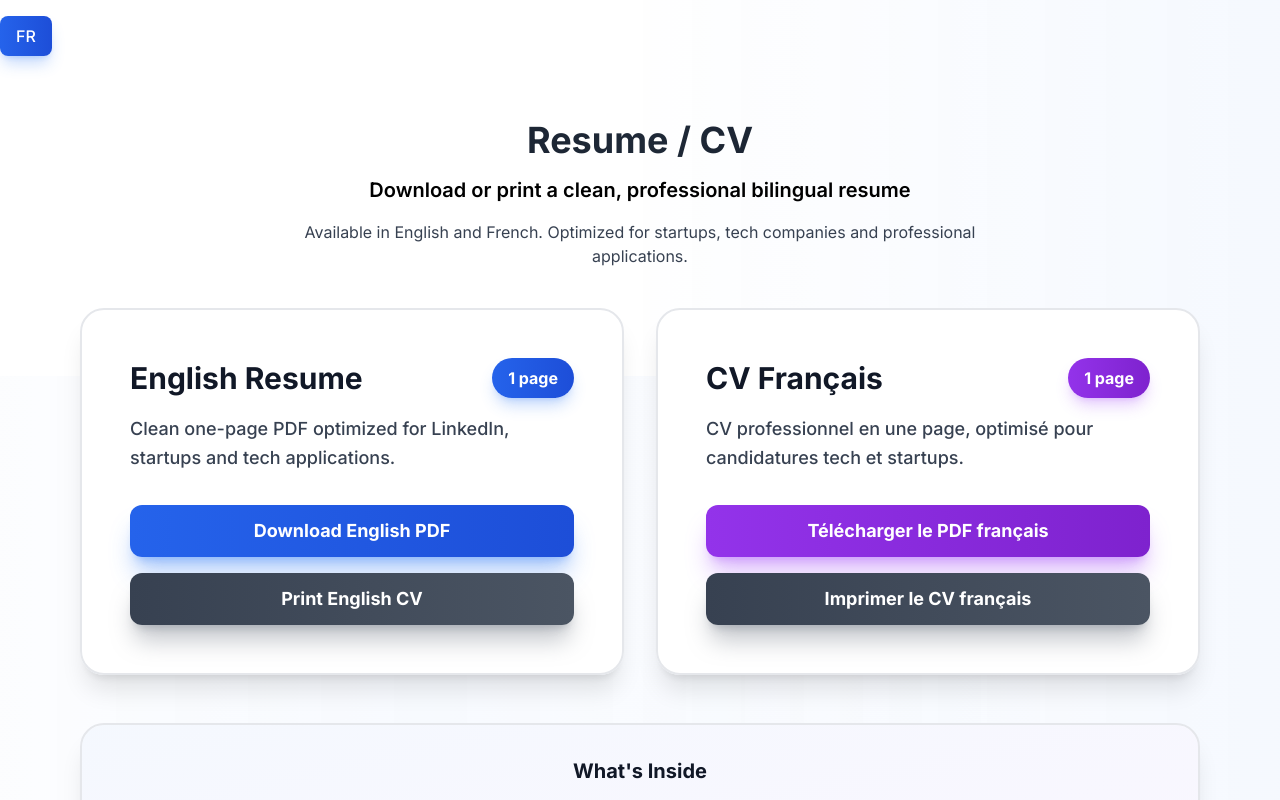
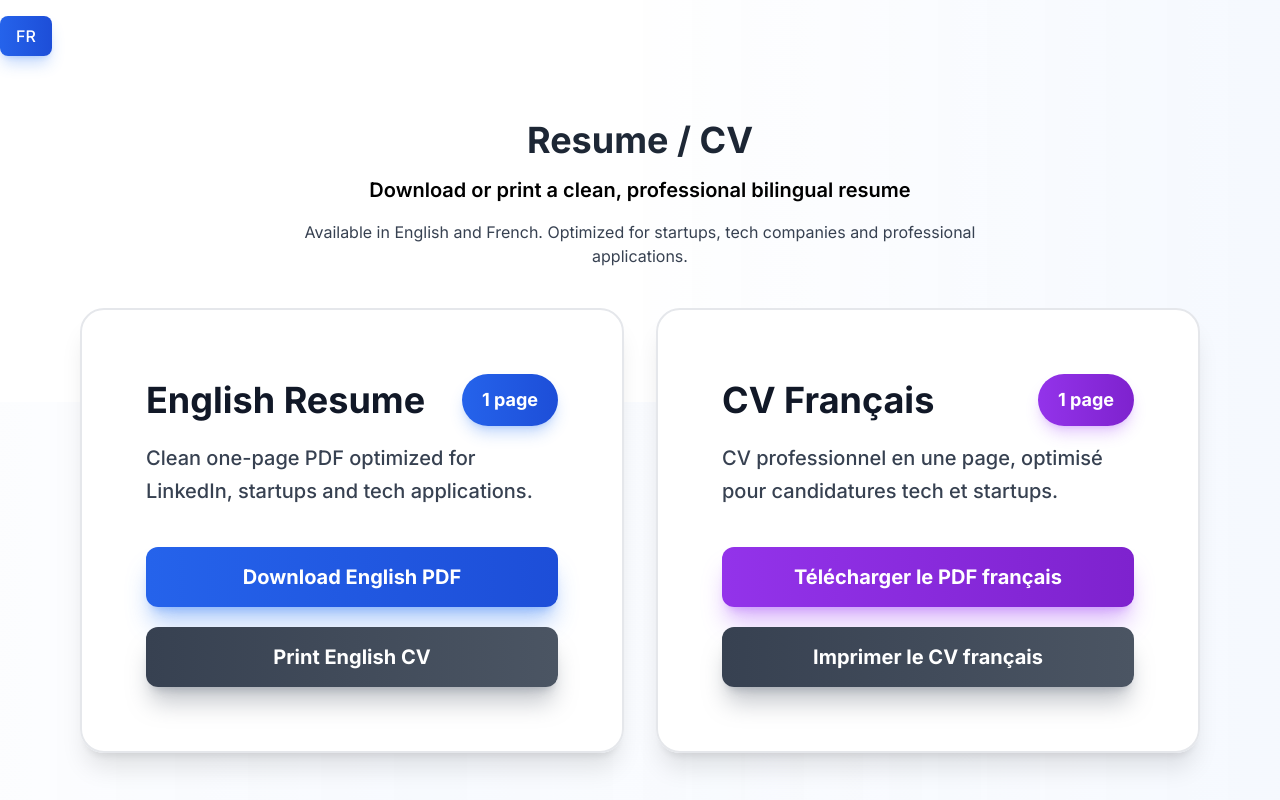
Before and after one commit to Sy2force/Portfolio---pro, a Next.js app: page /resume in a window 1280 px wide. Shown: the top 800 px of the page. Built offline with nearby package versions, Linux system fonts and the light colour scheme.

Commit message:
Further enlarged CV cards - increased padding to p-16, larger text sizes (text-4xl titles, text-xl descriptions), bigger buttons (px-8 py-4, text-xl)

```diff
--- a/app/resume/page.tsx
+++ b/app/resume/page.tsx
@@ -151,7 +151,7 @@ export default function ResumePage() {
                 rotateY: 2,
                 rotateX: 2
               }}
-              className="bg-white/95 backdrop-blur-xl border-2 border-gray-200 rounded-3xl p-12 hover:border-blue-500 transition-all duration-500 flex flex-col shadow-xl hover:shadow-2xl hover:shadow-blue-500/20 relative overflow-hidden"
+              className="bg-white/95 backdrop-blur-xl border-2 border-gray-200 rounded-3xl p-16 hover:border-blue-500 transition-all duration-500 flex flex-col shadow-xl hover:shadow-2xl hover:shadow-blue-500/20 relative overflow-hidden"
               style={{
                 perspective: '1000px'
               }}
@@ -160,27 +160,27 @@ export default function ResumePage() {
               <div className="absolute inset-0 bg-gradient-to-br from-blue-500/5 to-purple-500/5 opacity-0 hover:opacity-100 transition-opacity duration-500" />
 
               <div className="relative z-10 flex items-center justify-between mb-4">
-                <h3 className="text-3xl font-bold text-gray-900">
+                <h3 className="text-4xl font-bold text-gray-900">
                   English Resume
                 </h3>
-                <span className="px-4 py-2 bg-gradient-to-r from-blue-600 to-blue-700 text-white text-base font-bold rounded-full shadow-lg shadow-blue-500/30">
+                <span className="px-5 py-3 bg-gradient-to-r from-blue-600 to-blue-700 text-white text-lg font-bold rounded-full shadow-lg shadow-blue-500/30">
                   1 page
                 </span>
               </div>
-              <p className="text-lg text-gray-700 mb-8 leading-relaxed flex-grow relative z-10 font-medium">
+              <p className="text-xl text-gray-700 mb-10 leading-relaxed flex-grow relative z-10 font-medium">
                 Clean one-page PDF optimized for LinkedIn, startups and tech applications.
               </p>
-              <div className="space-y-4 relative z-10 flex flex-col items-center">
+              <div className="space-y-5 relative z-10 flex flex-col items-center">
                 <a
                   href="/Shay_Acoca_CV_EN.pdf"
                   download
-                  className="w-full px-6 py-3 bg-gradient-to-r from-blue-600 to-blue-700 hover:from-blue-700 hover:to-blue-800 text-white rounded-xl transition-all duration-300 font-bold text-center shadow-xl shadow-blue-500/40 hover:shadow-2xl hover:shadow-blue-500/50 text-lg active:scale-95"
+                  className="w-full px-8 py-4 bg-gradient-to-r from-blue-600 to-blue-700 hover:from-blue-700 hover:to-blue-800 text-white rounded-xl transition-all duration-300 font-bold text-center shadow-xl shadow-blue-500/40 hover:shadow-2xl hover:shadow-blue-500/50 text-xl active:scale-95"
                 >
                   Download English PDF
                 </a>
                 <button
                   onClick={() => handlePrint("/Shay_Acoca_CV_EN.pdf")}
-                  className="w-full px-6 py-3 bg-gradient-to-r from-gray-700 to-gray-600 hover:from-gray-600 hover:to-gray-500 text-white rounded-xl transition-all duration-300 font-bold text-center shadow-xl shadow-gray-500/40 hover:shadow-2xl hover:shadow-gray-500/50 text-lg active:scale-95"
+                  className="w-full px-8 py-4 bg-gradient-to-r from-gray-700 to-gray-600 hover:from-gray-600 hover:to-gray-500 text-white rounded-xl transition-all duration-300 font-bold text-center shadow-xl shadow-gray-500/40 hover:shadow-2xl hover:shadow-gray-500/50 text-xl active:scale-95"
                 >
                   Print English CV
                 </button>
@@ -197,7 +197,7 @@ export default function ResumePage() {
                 rotateY: -2,
                 rotateX: 2
               }}
-              className="bg-white/95 backdrop-blur-xl border-2 border-gray-200 rounded-3xl p-12 hover:border-purple-500 transition-all duration-500 flex flex-col shadow-xl hover:shadow-2xl hover:shadow-purple-500/20 relative overflow-hidden"
+              className="bg-white/95 backdrop-blur-xl border-2 border-gray-200 rounded-3xl p-16 hover:border-purple-500 transition-all duration-500 flex flex-col shadow-xl hover:shadow-2xl hover:shadow-purple-500/20 relative overflow-hidden"
               style={{
                 perspective: '1000px'
               }}
@@ -206,27 +206,27 @@ export default function ResumePage() {
               <div className="absolute inset-0 bg-gradient-to-br from-purple-500/5 to-pink-500/5 opacity-0 hover:opacity-100 transition-opacity duration-500" />
 
               <div className="relative z-10 flex items-center justify-between mb-4">
-                <h3 className="text-3xl font-bold text-gray-900">
+                <h3 className="text-4xl font-bold text-gray-900">
                   CV Français
                 </h3>
-                <span className="px-4 py-2 bg-gradient-to-r from-purple-600 to-purple-700 text-white text-base font-bold rounded-full shadow-lg shadow-purple-500/30">
+                <span className="px-5 py-3 bg-gradient-to-r from-purple-600 to-purple-700 text-white text-lg font-bold rounded-full shadow-lg shadow-purple-500/30">
                   1 page
                 </span>
               </div>
-              <p className="text-lg text-gray-700 mb-8 leading-relaxed flex-grow relative z-10 font-medium">
+              <p className="text-xl text-gray-700 mb-10 leading-relaxed flex-grow relative z-10 font-medium">
                 CV professionnel en une page, optimisé pour candidatures tech et startups.
               </p>
-              <div className="space-y-4 relative z-10 flex flex-col items-center">
+              <div className="space-y-5 relative z-10 flex flex-col items-center">
                 <a
                   href="/Shay_Acoca_CV_FR.pdf"
                   download
-                  className="w-full px-6 py-3 bg-gradient-to-r from-purple-600 to-purple-700 hover:from-purple-700 hover:to-purple-800 text-white rounded-xl transition-all duration-300 font-bold text-center shadow-xl shadow-purple-500/40 hover:shadow-2xl hover:shadow-purple-500/50 text-lg active:scale-95"
+                  className="w-full px-8 py-4 bg-gradient-to-r from-purple-600 to-purple-700 hover:from-purple-700 hover:to-purple-800 text-white rounded-xl transition-all duration-300 font-bold text-center shadow-xl shadow-purple-500/40 hover:shadow-2xl hover:shadow-purple-500/50 text-xl active:scale-95"
                 >
                   Télécharger le PDF français
                 </a>
                 <button
                   onClick={() => handlePrint("/Shay_Acoca_CV_FR.pdf")}
-                  className="w-full px-6 py-3 bg-gradient-to-r from-gray-700 to-gray-600 hover:from-gray-600 hover:to-gray-500 text-white rounded-xl transition-all duration-300 font-bold text-center shadow-xl shadow-gray-500/40 hover:shadow-2xl hover:shadow-gray-500/50 text-lg active:scale-95"
+                  className="w-full px-8 py-4 bg-gradient-to-r from-gray-700 to-gray-600 hover:from-gray-600 hover:to-gray-500 text-white rounded-xl transition-all duration-300 font-bold text-center shadow-xl shadow-gray-500/40 hover:shadow-2xl hover:shadow-gray-500/50 text-xl active:scale-95"
                 >
                   Imprimer le CV français
                 </button>
```
